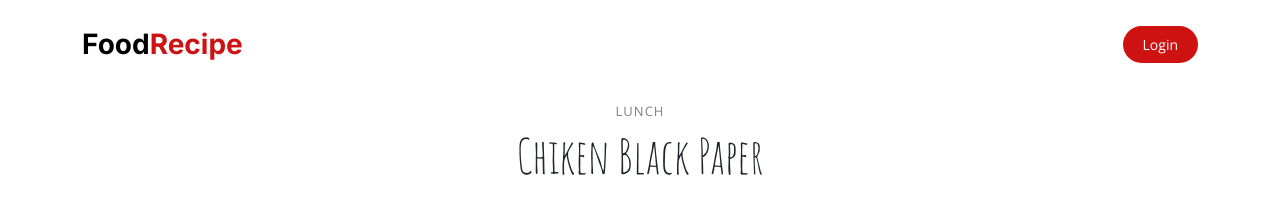
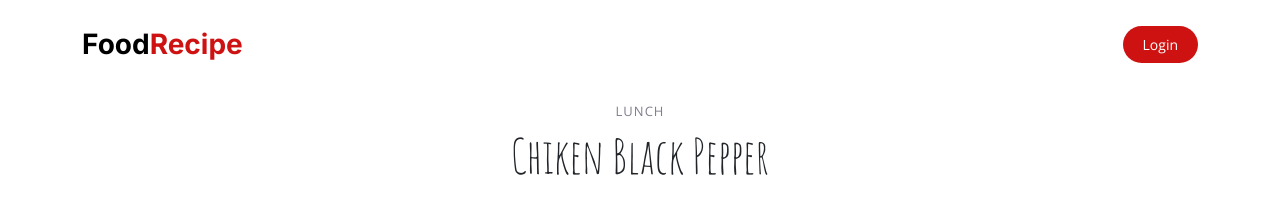
Before and after one commit to luthfiya13/UI-Food-Recipe.github.io, a plain HTML site: page About.html in a window 1280 px wide. Shown: the top 219 px of the page. Drawn offline with nearby package versions, Linux system fonts and the light colour scheme.

Commit message:
Update About.html

```diff
--- a/About.html
+++ b/About.html
@@ -64,7 +64,7 @@
 
       <div class="section-header">
         <h2>lunch</h2>
-        <p>Chiken Black Paper</span></p>
+        <p>Chiken Black Pepper</span></p>
       </div>
 
       <div class="row gy-4 mb-4">
```
